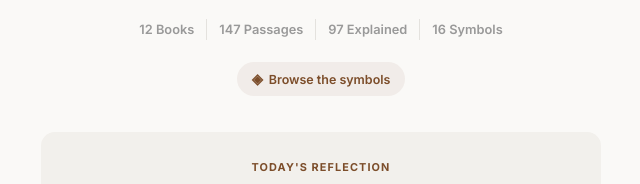
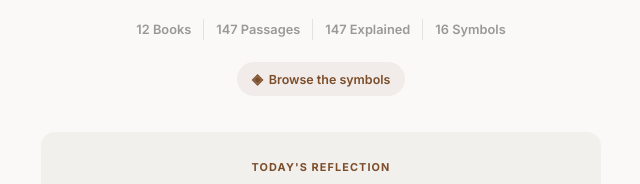
Before and after one commit to Kevincecil11/meditations-marcus-aurelius, a plain HTML site: page index.html in a window 1280 px wide. Shown: the part 394-578 px from the top of the page, 319-959 px from the left. Drawn offline with Linux system fonts and the light colour scheme.

Commit message:
Load data-plain.js; README update

```diff
--- a/index.html
+++ b/index.html
@@ -182,6 +182,7 @@ mark{background:var(--highlight-bg);color:inherit;border-radius:2px;padding:0 2p
 <script src="theme.js"></script>
 <script src="data.js"></script>
 <script src="data-extra.js"></script>
+<script src="data-plain.js"></script>
 <script src="app.js"></script>
 </body>
 </html>
```
